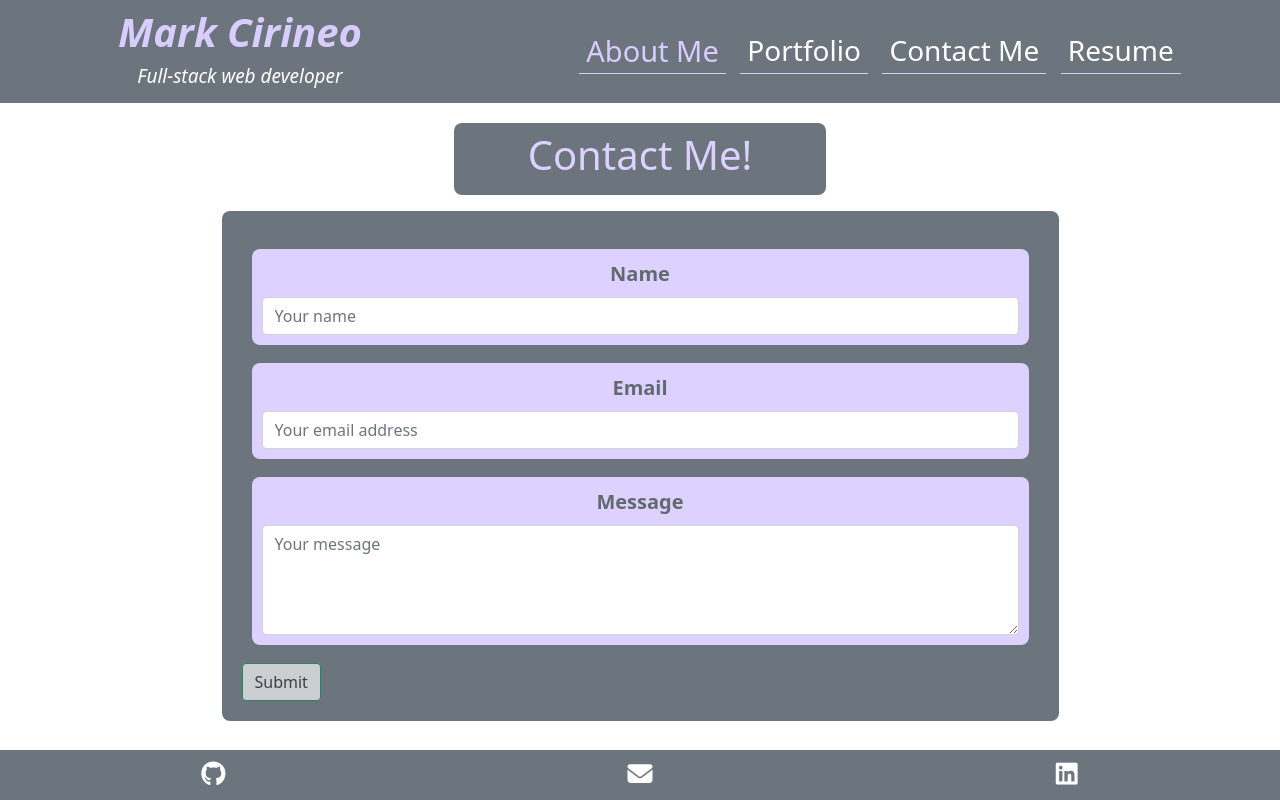
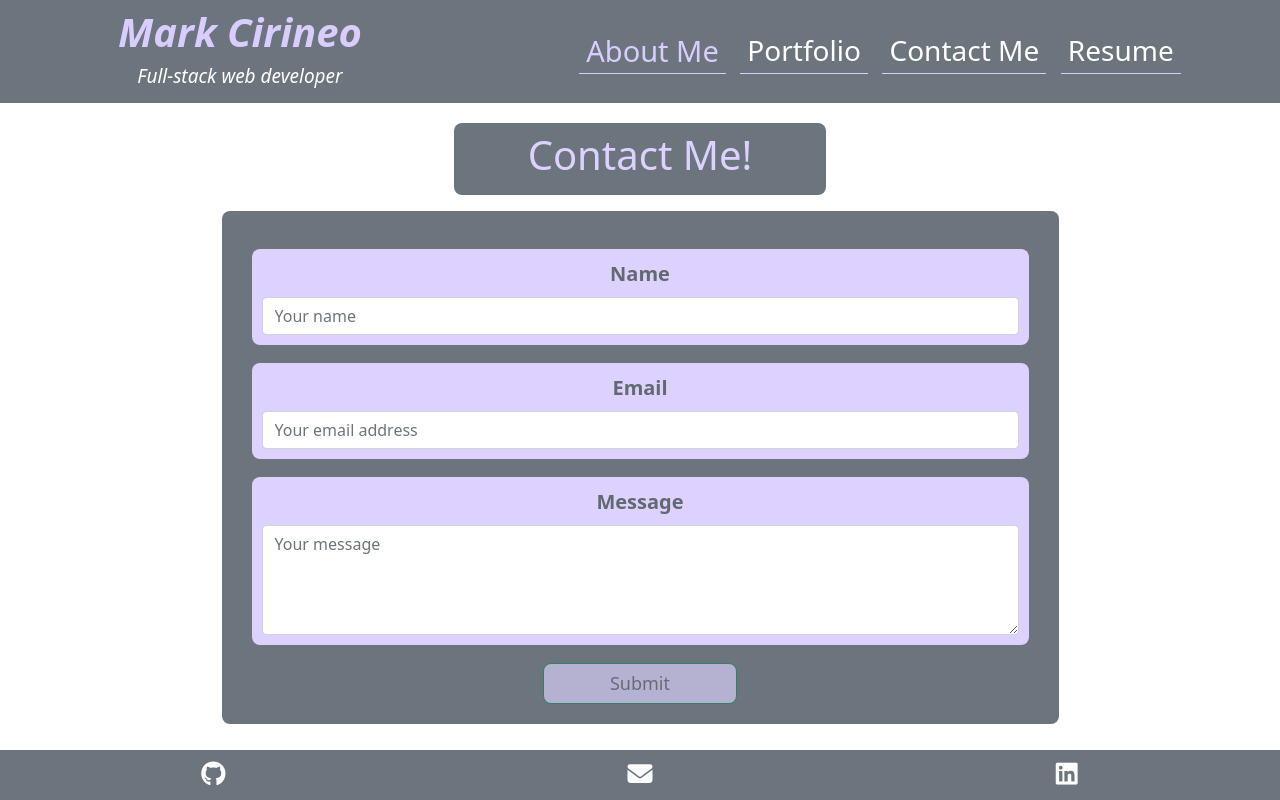
Before and after one commit to MarkCirineo/react-portfolio, a React (Create React App) app: page /#/contact-me in a window 1280 px wide. Built offline with nearby package versions, Linux system fonts and the light colour scheme; no server answers.

Commit message:
added styling to button and added padding to main div

```diff
--- a/src/components/pages/contact-me/contact-me.css
+++ b/src/components/pages/contact-me/contact-me.css
@@ -1,6 +1,5 @@
-.button-a {
-    color: white !important;
-    text-decoration: none !important;
+.contact-me-main-div {
+    padding-bottom: 70px;
 }
 
 .contact-me-div {
@@ -30,6 +29,10 @@
 
 }
 
-button {
-    background-color: #936fff !important;
+.contact-me-button {
+    background-color: #dcd1ff!important;
+    color: #626a70!important;
+    font-weight: 500!important;
+    font-size: 18px!important;
+    border-radius: 8px!important;
 }
--- a/src/components/pages/contact-me/contact-me.js
+++ b/src/components/pages/contact-me/contact-me.js
@@ -39,7 +39,7 @@ export default function ContactMe() {
     }
 
     return (
-        <div className="container pt-3 d-flex justify-content-center flex-column align-items-center">
+        <div className="container pt-3 d-flex justify-content-center flex-column align-items-center contact-me-main-div">
             <div className="bg-secondary text-center contact-me-header col-12 col-sm-9 col-md-5 col-lg-4">
                 <h1>Contact Me!</h1>
             </div>
@@ -106,15 +106,16 @@ export default function ContactMe() {
                     <Form.Control.Feedback type="invalid">
                         Message is required!
                     </Form.Control.Feedback>
-
+                    <div className="container-fluid justify-content-center d-flex">
                         <Button
                             disabled={!(userFormData.name && userFormData.email && userFormData.message)}
                             type="submit"
                             variant="success"
-                        className="bg-white text-dark"
+                            className="contact-me-button col-8 col-md-5 col-lg-4 col-xl-3"
                         >
                             Submit
                         </Button>
+                    </div>
                 </Form>
             </div>
         </div>
```
Lines whose indentation alone changed are shown as unchanged.
